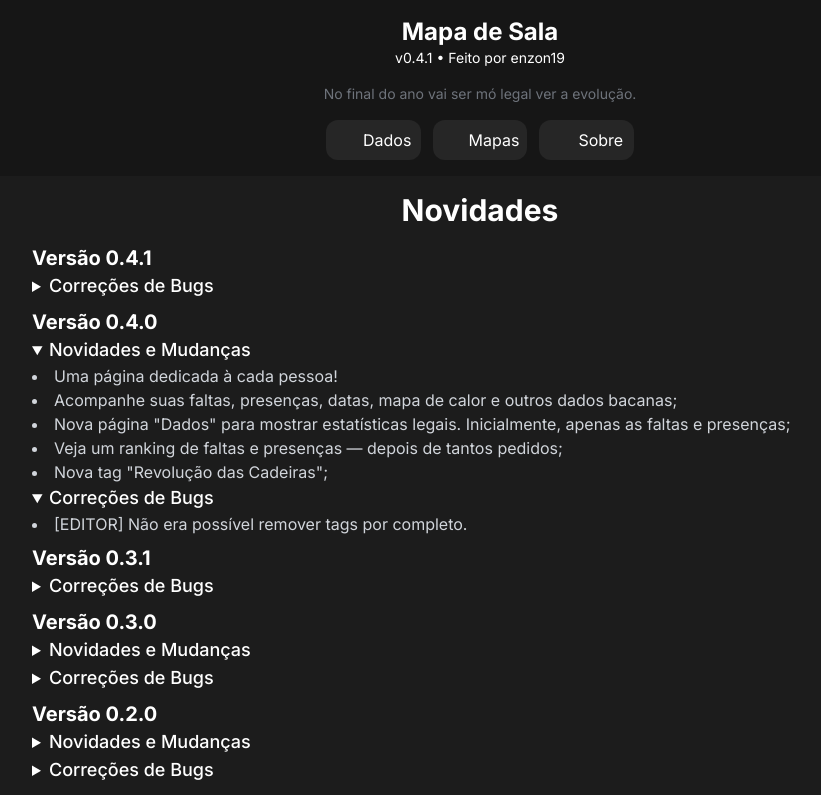
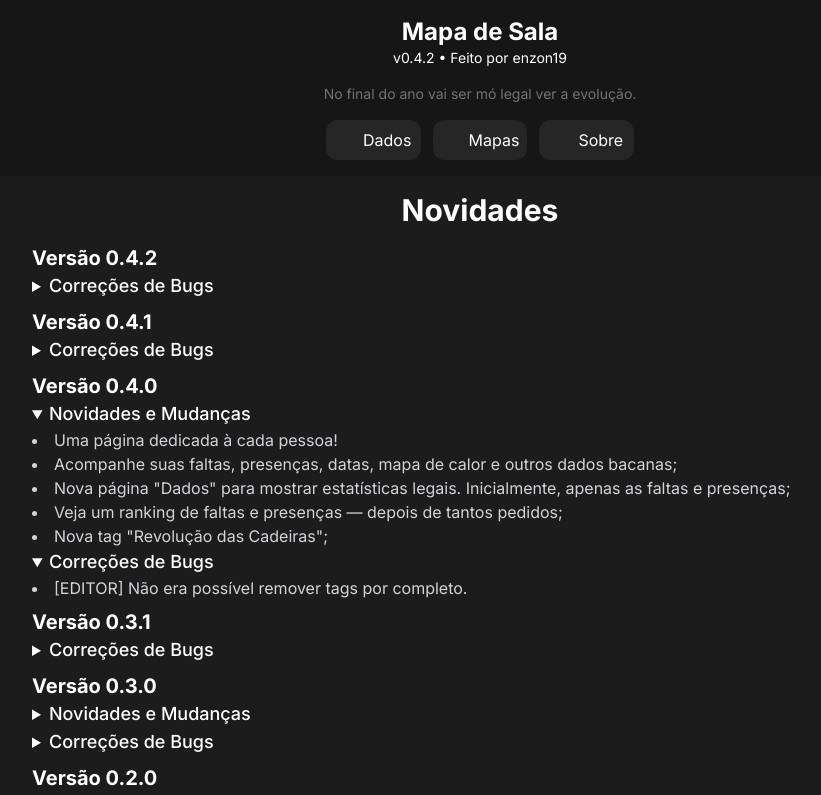
Before and after one commit to enzon19/mapa-de-sala, a SvelteKit app: page /novidades in a window 1280 px wide. Shown: the top 795 px of the page, without its empty margins (160-981 px from the left). Built offline with nearby package versions, Linux system fonts and the light colour scheme; some icons are missing.

Commit message:
v0.4.2 - fix language of html

```diff
--- a/package.json
+++ b/package.json
@@ -1,6 +1,6 @@
 {
 	"name": "mapa-de-sala",
-	"version": "0.4.1",
+	"version": "0.4.2",
 	"scripts": {
 		"dev": "vite dev",
 		"build": "vite build && npm run package",
--- a/src/app.html
+++ b/src/app.html
@@ -1,5 +1,5 @@
 <!DOCTYPE html>
-<html lang="en">
+<html lang="pt-BR">
 	<head>
 		<meta charset="utf-8" />
 
--- a/src/routes/+layout.svelte
+++ b/src/routes/+layout.svelte
@@ -53,7 +53,7 @@
     <a href="/">
       <h1 class="text-2xl font-bold">Mapa de Sala</h1>
     </a>
-    <p class="text-sm"><a  class="hover:text-light-grey transition-colors" href="/novidades">v0.4.1</a> • Feito por enzon19</p>
+    <p class="text-sm"><a  class="hover:text-light-grey transition-colors" href="/novidades">v0.4.2</a> • Feito por enzon19</p>
   </div>
   <p class="text-sm text-light-grey">{phrases[randomIndex]}</p>
   <nav class="grid grid-flow-col grid-cols-3 gap-3 text-center">
--- a/src/routes/novidades/+page.svelte
+++ b/src/routes/novidades/+page.svelte
@@ -5,6 +5,14 @@
 
 <h2 class="text-center text-3xl font-bold m-4">Novidades</h2>
 <div class="container mx-auto max-w-4xl">
+  <!-- 0.4.2 -->
+  <h3 class="text-xl font-bold mt-2">Versão 0.4.2</h3>
+  <details>
+    <summary><span class="text-lg font-medium cursor-pointer">Correções de Bugs</span></summary>
+    <ol class="text-base text-gray-300 list-disc list-inside">
+      <li>O idioma do site estava descrito como "Inglês", fazendo com que o Google Tradutor traduzisse a página sem necessidade.</li>
+    </ol>
+  </details>
   <!-- 0.4.1 -->
   <h3 class="text-xl font-bold mt-2">Versão 0.4.1</h3>
   <details>
```
Also changed, not shown: 57 other files (tests, documents, lock files or other folders).
